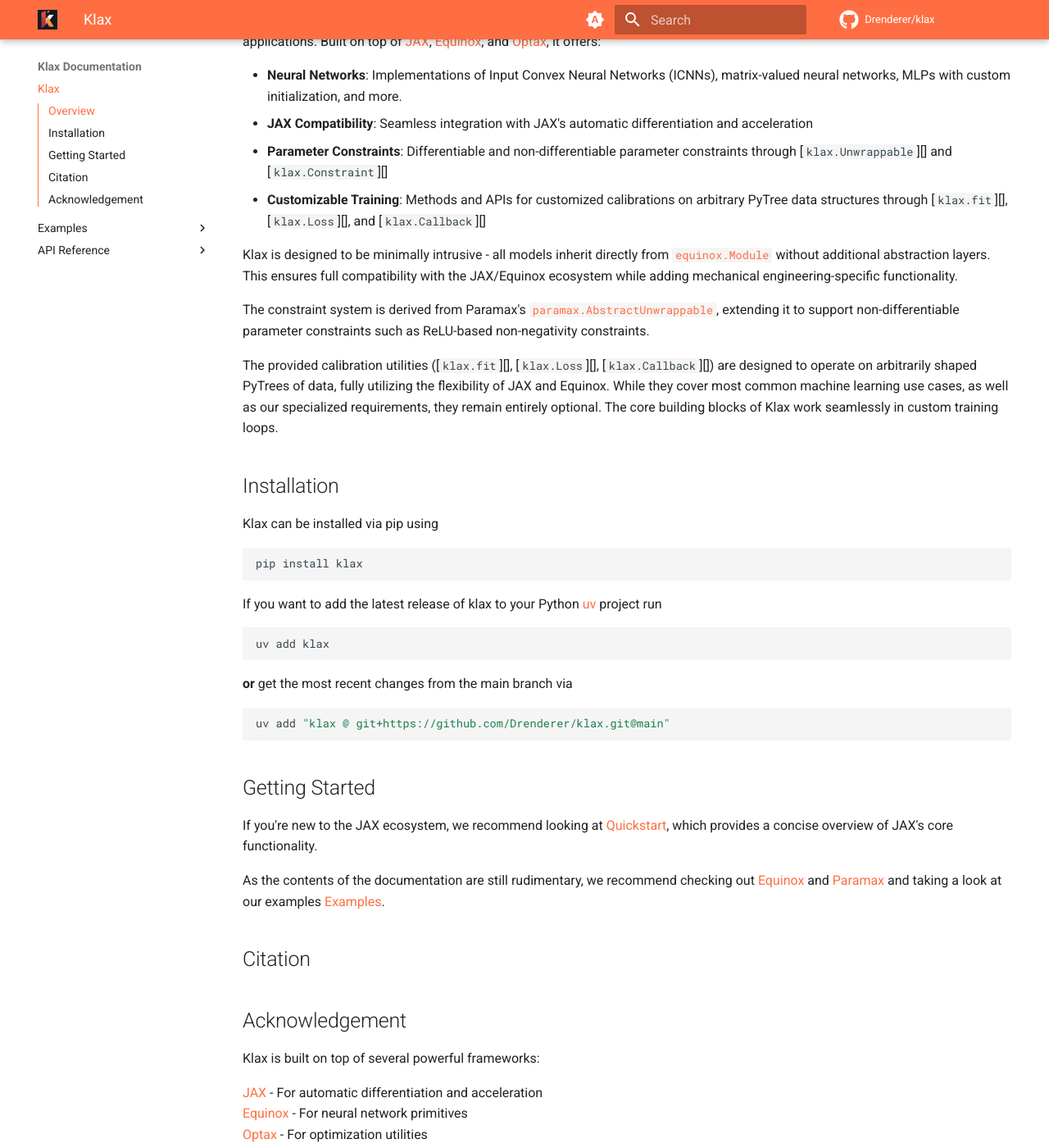
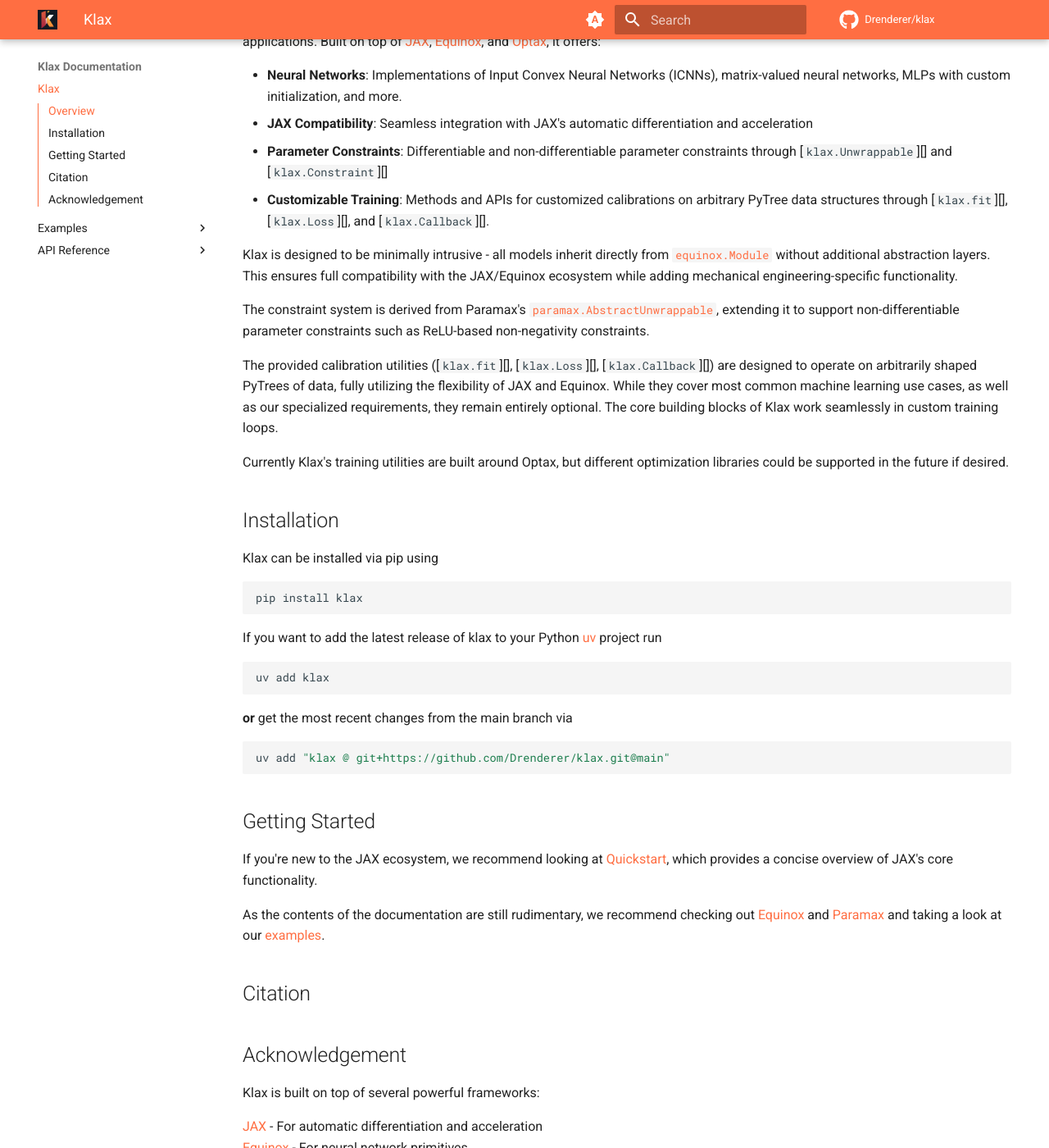
Before and after one commit to Drenderer/klax, an MkDocs documentation site: the page built from docs/index.md, in a window 1280 px wide and 1400 px high, scrolled down 419 px. Shown: the whole window at 82% size. Built offline with MkDocs 1.6.1 and Material for MkDocs 9.7.7, drawn with Linux system fonts in a browser that asks for light colours; comment, search, counter and statistics services are not loaded.

Commit message:
Added sentence to clarify that different optimizers may be added in the futuree

```diff
--- a/docs/index.md
+++ b/docs/index.md
@@ -15,13 +15,15 @@ Klax provides specialized machine learning architectures, constraints, and train
 - **Neural Networks**: Implementations of Input Convex Neural Networks (ICNNs), matrix-valued neural networks, MLPs with custom initialization, and more.
 - **JAX Compatibility**: Seamless integration with JAX's automatic differentiation and acceleration
 - **Parameter Constraints**: Differentiable and non-differentiable parameter constraints through [`klax.Unwrappable`][] and [`klax.Constraint`][]
-- **Customizable Training**: Methods and APIs for customized calibrations on arbitrary PyTree data structures through [`klax.fit`][], [`klax.Loss`][], and [`klax.Callback`][]
+- **Customizable Training**: Methods and APIs for customized calibrations on arbitrary PyTree data structures through [`klax.fit`][], [`klax.Loss`][], and [`klax.Callback`][].
 
 Klax is designed to be minimally intrusive - all models inherit directly from [`equinox.Module`](https://docs.kidger.site/equinox/api/module/module/#equinox.Module) without additional abstraction layers. This ensures full compatibility with the JAX/Equinox ecosystem while adding mechanical engineering-specific functionality.
 
 The constraint system is derived from Paramax's [`paramax.AbstractUnwrappable`](https://danielward27.github.io/paramax/api/wrappers.html#paramax.wrappers.AbstractUnwrappable), extending it to support non-differentiable parameter constraints such as ReLU-based non-negativity constraints.
 
 The provided calibration utilities ([`klax.fit`][], [`klax.Loss`][], [`klax.Callback`][]) are designed to operate on arbitrarily shaped PyTrees of data, fully utilizing the flexibility of JAX and Equinox. While they cover most common machine learning use cases, as well as our specialized requirements, they remain entirely optional. The core building blocks of Klax work seamlessly in custom training loops.
+
+Currently Klax's training utilities are built around Optax, but different optimization libraries could be supported in the future if desired.
 
 ## Installation
 
@@ -47,7 +49,7 @@ uv add "klax @ git+https://github.com/Drenderer/klax.git@main"
 
 If you're new to the JAX ecosystem, we recommend looking at [Quickstart](https://docs.jax.dev/en/latest/quickstart.html), which provides a concise overview of JAX's core functionality.
 
-As the contents of the documentation are still rudimentary, we recommend checking out [Equinox](https://docs.kidger.site/equinox/) and [Paramax](https://danielward27.github.io/paramax/#) and taking a look at our examples [Examples](./examples/isotropic_hyperelasticity.ipynb).
+As the contents of the documentation are still rudimentary, we recommend checking out [Equinox](https://docs.kidger.site/equinox/) and [Paramax](https://danielward27.github.io/paramax/#) and taking a look at our [examples](./examples/isotropic_hyperelasticity.ipynb).
 
 ## Citation
 
```
